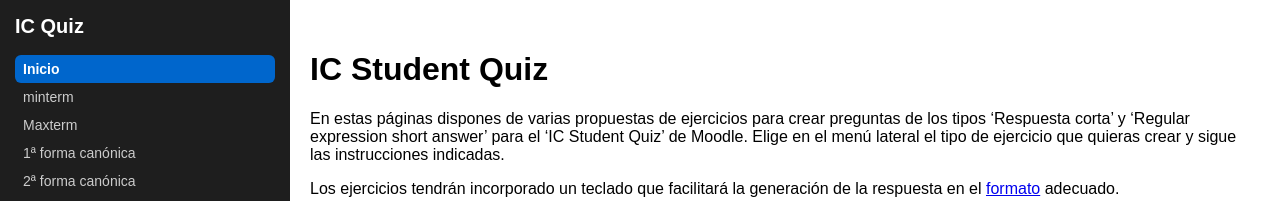
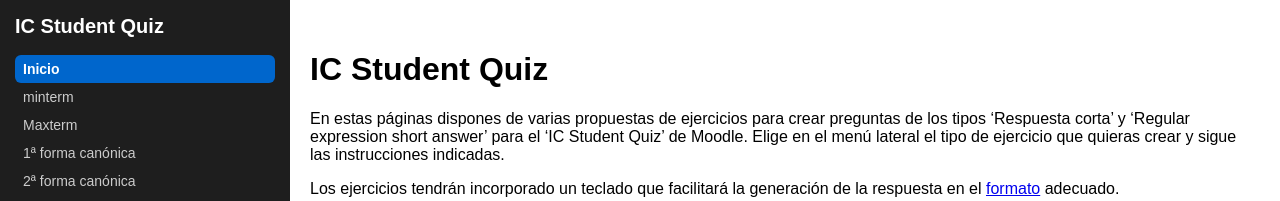
Before and after one commit to mglfcn/ic-student-quiz, a Jekyll site: the page built from index.md, in a window 1280 px wide. Shown: the top 201 px of the page. Built offline with Jekyll 4.4.1, drawn with Linux system fonts in a browser that asks for light colours.

Commit message:
Rename 'IC Quiz' to 'IC Student Quiz' in sidebar

```diff
--- a/_layouts/default.html
+++ b/_layouts/default.html
@@ -60,7 +60,7 @@
 <body>
 
 <div class="sidebar">
-  <h2>IC Quiz</h2>
+  <h2>IC Student Quiz</h2>
 
   <a href="{{ '/' | relative_url }}" class="{% if page.url == '/' %}active{% endif %}">Inicio</a>
 
```
